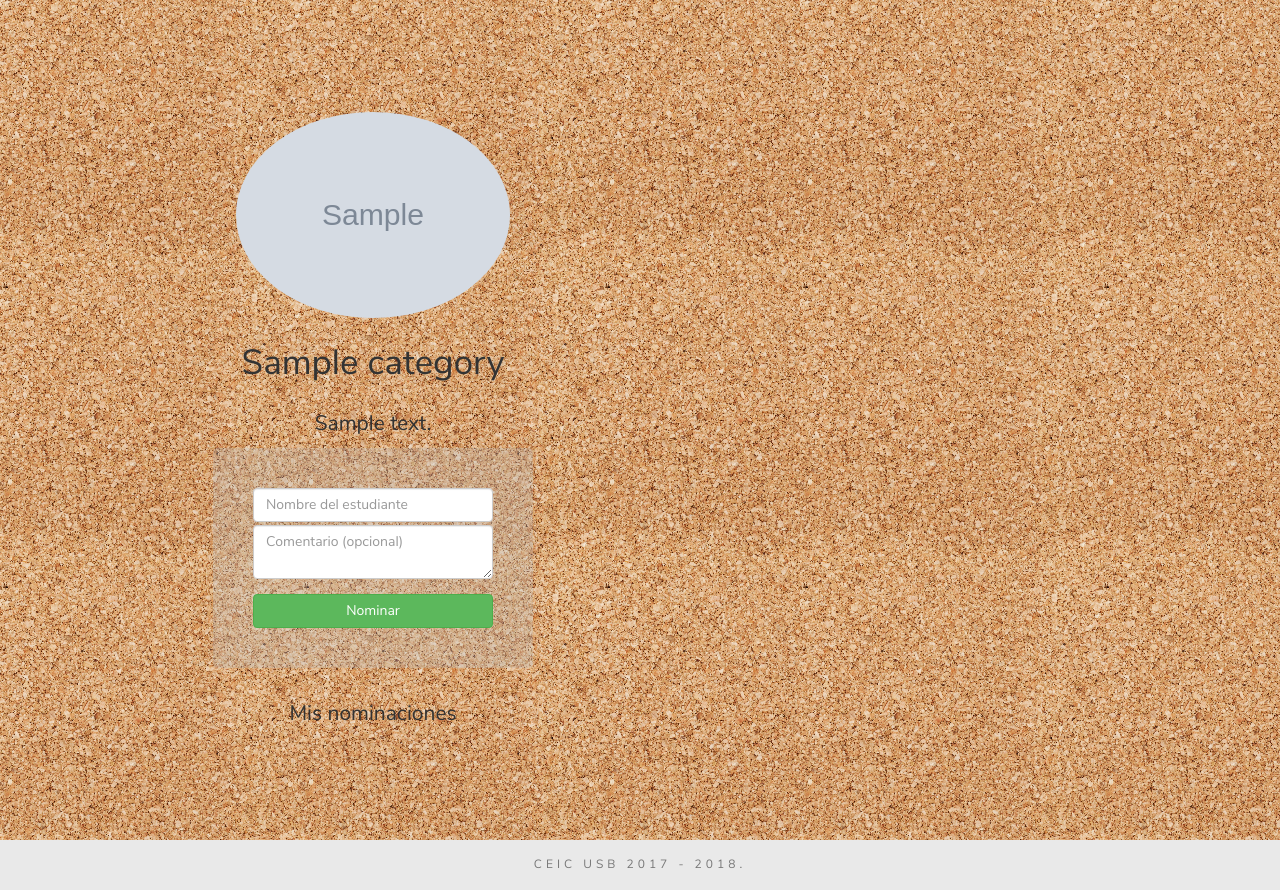
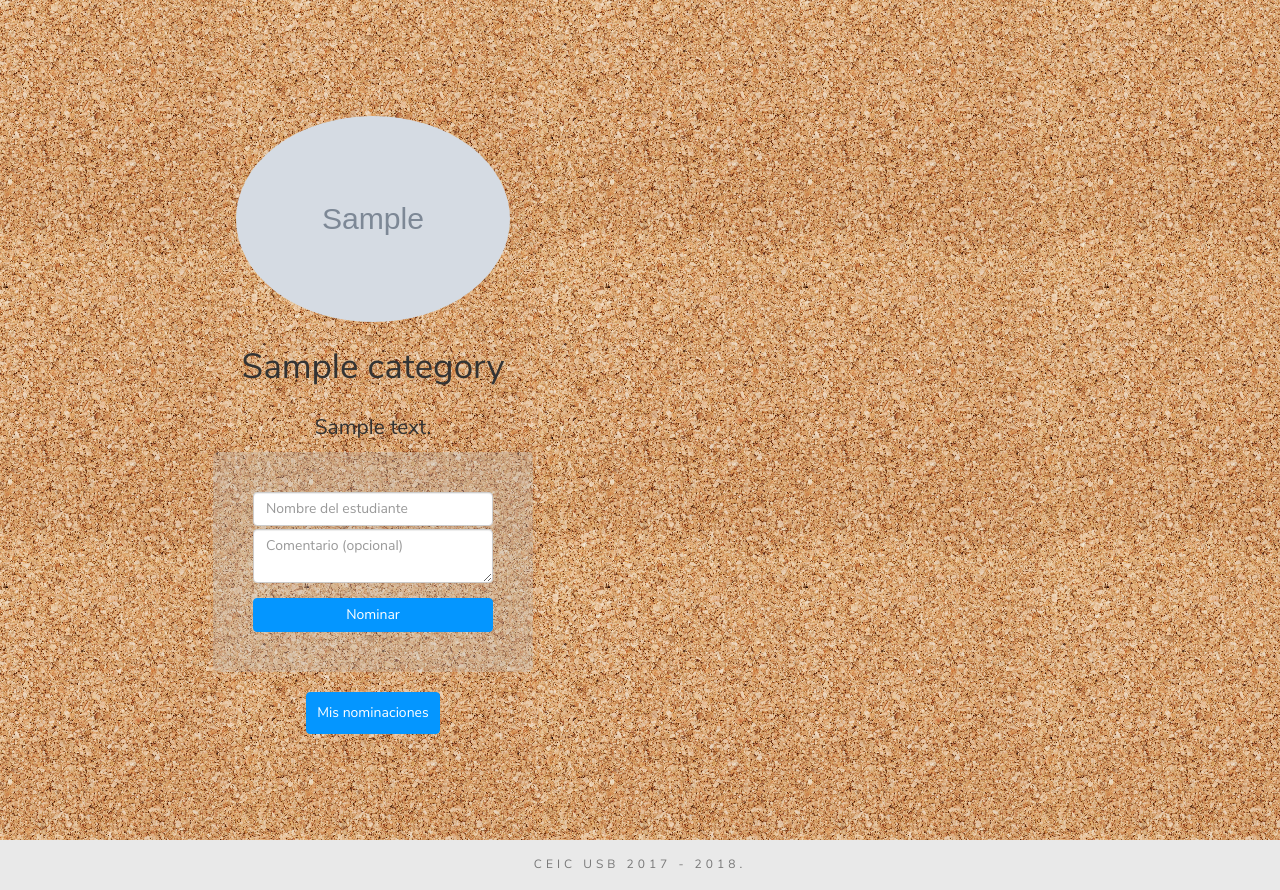
Before and after one commit to usbceic/CompuShow2017, a Django app: page /nominate/ in a window 1280 px wide. Shown: the part 53-943 px from the top of the page. Run offline with Django 3.2, Linux system fonts and the light colour scheme; a user stored in the database is signed in; tables that the repository leaves empty hold one stand-in row (values such as "Sample post"); grey boxes marked "Sample" are stand-in pictures; parts of the project's set-up code (start-up, migrations or seed data) failed here and were passed over; some libraries are stand-ins or nearby versions.

Commit message:
al nominar, sale el boton "Mis nominaciones" en caso de que no este

```diff
--- a/voting/static/voting/css/nominate.css
+++ b/voting/static/voting/css/nominate.css
@@ -76,9 +76,6 @@ body {
 	font-size: 1.5em;
 }
 
-.category-nominations {
-	font-size: 1.5em;
-}
 
 /* Nomination boxes */
 .box-nominate {
--- a/voting/static/voting/js/nominate.js
+++ b/voting/static/voting/js/nominate.js
@@ -188,7 +188,7 @@ $(document).ready(function() {
         			$('#nominateModal').modal('toggle');
 
         			// Make nomination
-					$(".make-nomination-btn").one('click', function(e) {
+					$(".make-nomination-btn").on('click', function(e) {
 
 						e.preventDefault();
 
@@ -239,8 +239,10 @@ $(document).ready(function() {
 								}
 
 								if($('#'+category+'-nominations-title').length === 0 && !(category in curCategories)) {
-									$('#'+category).append(
-										'<div id='+category+'-nominations-title" class="category-nominations cat-item slideanim">Mis nominaciones</div>'
+									$('#'+category + '> div').append(
+										`<button id="${ category }-nominations-title" data-open="${category.name}-nom" class="nominations-title btn btn-info category-nominations cat-item slideanim">
+											Mis nominaciones
+										</button>`
 									);
 									curCategories[category] = true;
 								}
--- a/voting/templates/voting/nominate.html
+++ b/voting/templates/voting/nominate.html
@@ -60,21 +60,23 @@
 											<textarea name="{{ category.name }}-comment" id="{{ category.name }}-comment" placeholder="Comentario (opcional)" class="text-input-3 form-control"></textarea>
 										</div>
 									</form>
-									<button id="{{ category.name }}-submitbtn" class="btn btn-success btn-block btn-nominate" value={{ category.name }}>Nominar</button>
+									<button id="{{ category.name }}-submitbtn" class="btn btn-info btn-block btn-nominate" value={{ category.name }}>Nominar</button>
 								</div>
 
 								</br>
 
 								{% for category_exists in categories_exist %}
 									{% if category_exists == category.name %}
-										<div id="{{ category.name }}-nominations-title" class="category-nominations cat-item slideanim">Mis nominaciones</div>
+										<button id="{{ category.name }}-nominations-title" data-open="{{category.name}}-nom" class="nominations-title btn btn-info category-nominations cat-item slideanim">
+											Mis nominaciones
+										</button>
 									{% endif %}
 								{% endfor %}
 							</div>
 						</div>
 					</div>
-					<div class="col-xs-6 text-center hidden category-container">
-						<div class="{{category.name}}">
+					<div id="{{category.name}}-nom-container" class="col-xs-6 text-center hidden category-container nominations-container">
+						<div class="{{category.name}}-nom">
 							{% for nomination in nominations %}
 							{% if nomination.category == category.name %}
 								<div id="{{ category.name }}-nominations-{{ nomination.nominee_entity }}-{{ nomination.nomineeOpt_entity }}" class="cat-item box-nominate slideanim">
```
